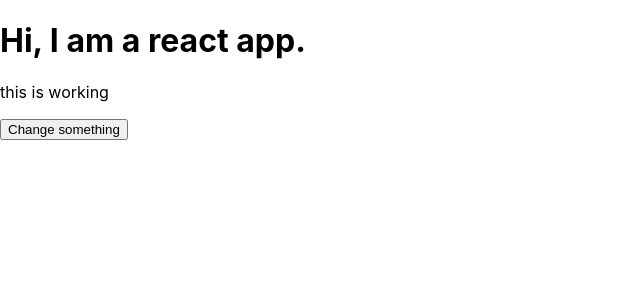
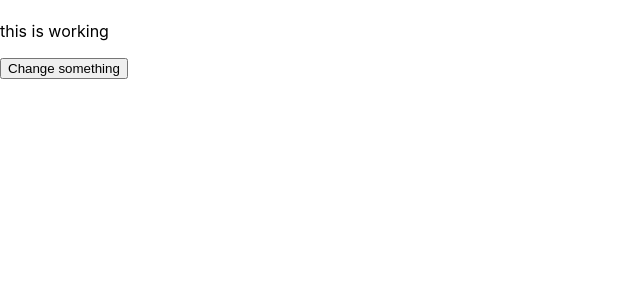
Before and after one commit to ip127001/react_all, a React app: page / in a window 1280 px wide. Shown: the top 300 px of the page, without its empty margins (0-640 px from the left). Built offline with nearby package versions, Linux system fonts and the light colour scheme.

Commit message:
passed data to App.js as props from index.js

```diff
--- a/src/components/Cockpit/Cockpit.js
+++ b/src/components/Cockpit/Cockpit.js
@@ -19,7 +19,7 @@ const cockpit = (props) => {
 
     return (
         <div className={classes.Cockpit}>
-        <h1>Hi, I am a react app.</h1>
+        <h1>{props.title}</h1>
         <p className={classe.join(' ')}>this is working</p>
         <button
             className={btnClass}
--- a/src/containers/App.js
+++ b/src/containers/App.js
@@ -60,6 +60,7 @@ class App extends Component {
     return (
       <div className={classes.App}>
         <Cockpit
+          title={this.props.AppTitle}
           persons={this.state.persons}
           showPersons={this.state.showPersons}
           clicked={this.togglePersonsHandler}></Cockpit>
--- a/src/index.js
+++ b/src/index.js
@@ -4,7 +4,7 @@ import './index.css';
 import App from './containers/App';
 import * as serviceWorker from './serviceWorker';
 
-ReactDOM.render(<App />, document.getElementById('root'));
+ReactDOM.render(<App Apptitle={'I am react'}/>, document.getElementById('root'));
 
 // If you want your app to work offline and load faster, you can change
 // unregister() to register() below. Note this comes with some pitfalls.
```
